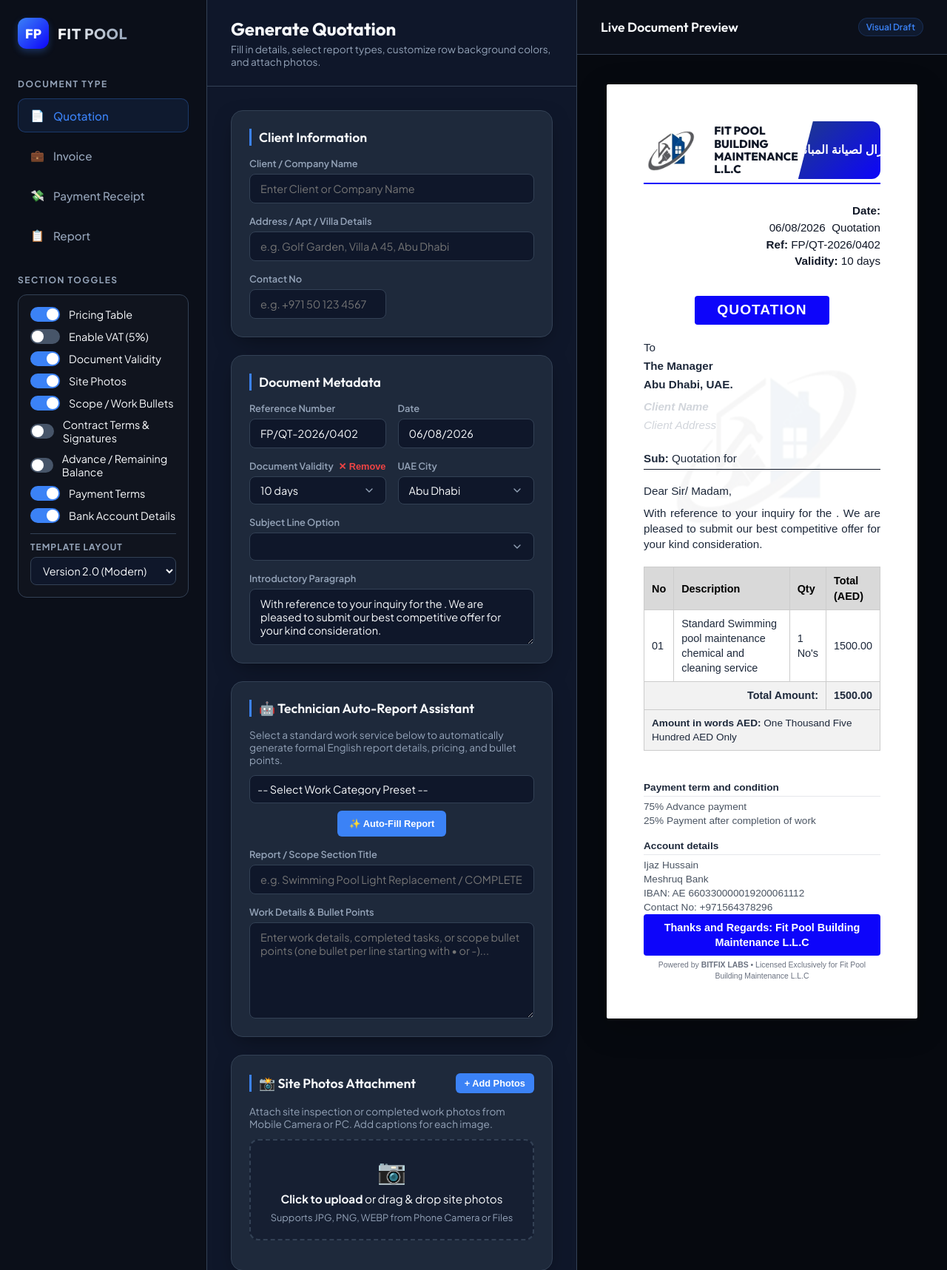
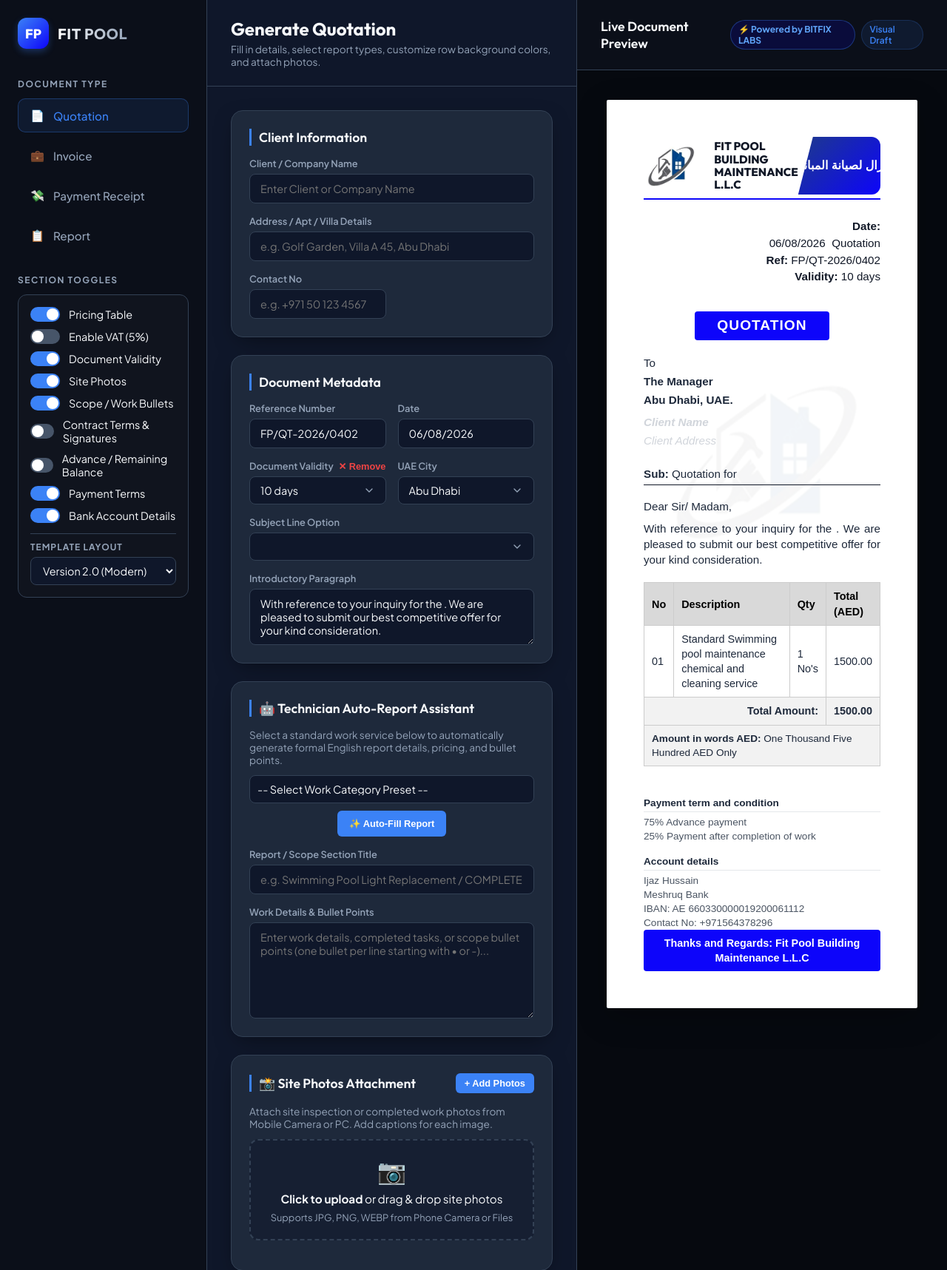
Before and after one commit to MisbahProgrammer/FIT-Pool-Maintenance-L.L.C-Custom-Document-Generator, a Flask app: page / in a window 1280 px wide. Shown: the top 1717 px of the page at 74% size. Run offline with Flask 3, Linux system fonts and the light colour scheme; some libraries are stand-ins or nearby versions.

Commit message:
fix: restrict BITFIX LABS branding to frontend UI only and keep PDF/DOCX exports 100% clean
- Kept BITFIX LABS branding, exclusive licensing, and product link in sidebar footer & preview header
- Removed developer credit line from document sheet template to ensure PDF and Word exports stay 100% clean
- Verified live web preview and document export generation

```diff
--- a/Templates/index.html
+++ b/Templates/index.html
@@ -403,7 +403,10 @@
             <section class="preview-panel">
                 <div class="preview-header">
                     <h3>Live Document Preview</h3>
-                    <span class="preview-badge">Visual Draft</span>
+                    <div style="display: flex; gap: 8px; align-items: center;">
+                        <span class="preview-badge" style="background: rgba(13, 5, 250, 0.15); border: 1px solid rgba(59, 130, 246, 0.35); color: #60a5fa; font-weight: 700;">⚡ Powered by BITFIX LABS</span>
+                        <span class="preview-badge">Visual Draft</span>
+                    </div>
                 </div>
 
                 <div class="preview-scroll-container">
@@ -594,11 +597,6 @@
                         <div class="preview-footer-banner" id="prev-footer-banner">
                             Thanks and Regards: Fit Pool Building Maintenance L.L.C
                         </div>
-
-                        <!-- Developer Licensing & Powered by Badge -->
-                        <div class="developer-credit-line" style="text-align: center; font-size: 0.65rem; color: #6b7280; margin-top: 6px; font-weight: 500;">
-                            Powered by <strong>BITFIX LABS</strong> &bull; Licensed Exclusively for Fit Pool Building Maintenance L.L.C
-                        </div>
                     </div>
                 </div>
 
```
